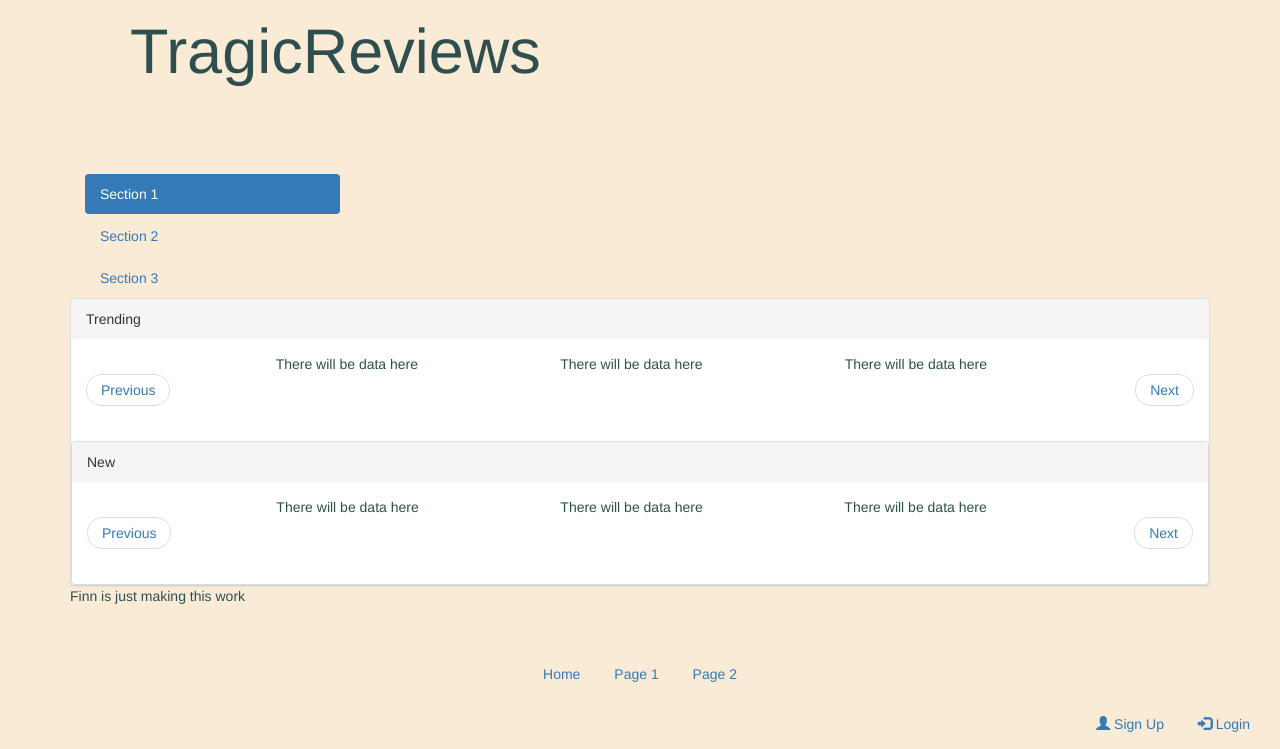
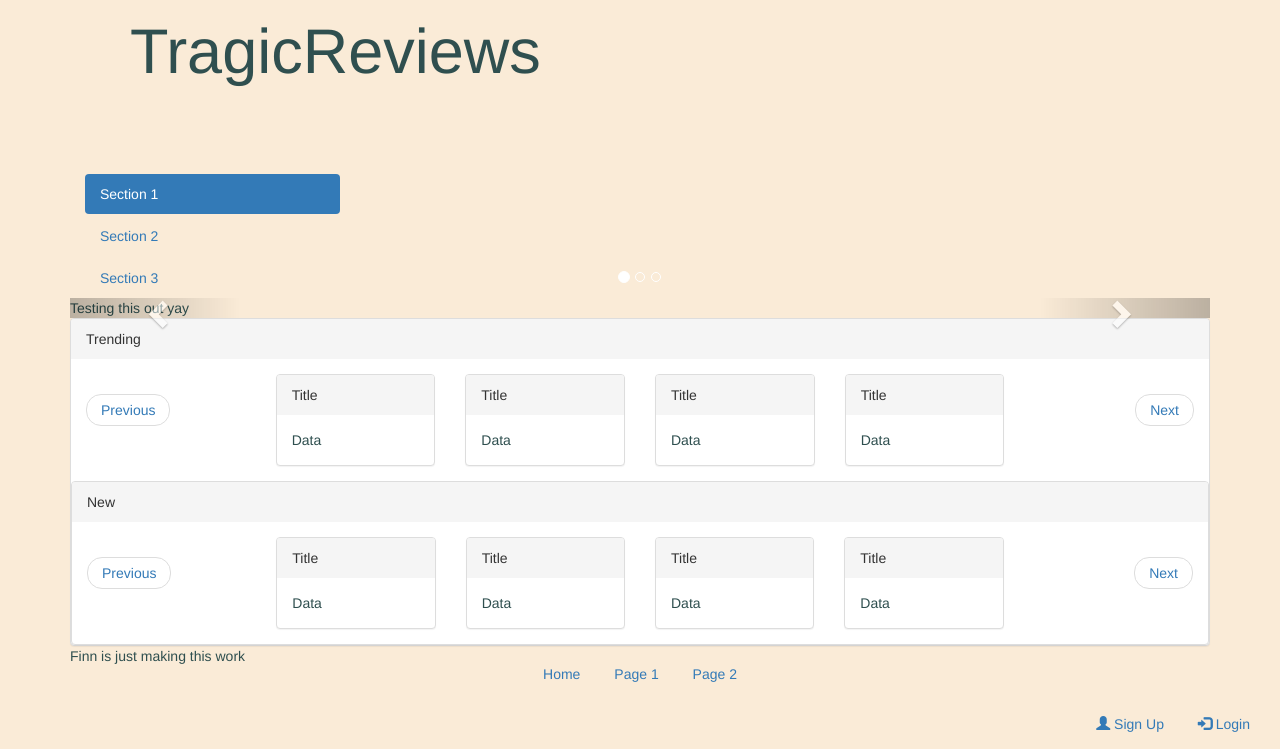
Before and after one commit to wad2-2018-lab10-teamB/tragicreviews, a Django app: template templates/tragicTest/index.html in a window 1280 px wide. Shown: the part 51-800 px from the top of the page. Run offline with Django 3.2, Linux system fonts and the light colour scheme; the template is opened without the code that fills it, so the values that code supplies are empty; some libraries are stand-ins or nearby versions.

Commit message:
index update

```diff
--- a/templates/tragicTest/index.html
+++ b/templates/tragicTest/index.html
@@ -6,6 +6,51 @@
 {% endblock %}
 
 {% block body_block %}
+
+    <div id="myCarousel" class="carousel slide" data-ride="carousel">
+      <!-- Indicators -->
+      <ol class="carousel-indicators">
+        <li data-target="#myCarousel" data-slide-to="0" class="active"></li>
+        <li data-target="#myCarousel" data-slide-to="1"></li>
+        <li data-target="#myCarousel" data-slide-to="2"></li>
+      </ol>
+
+      <!-- Wrapper for slides -->
+      <div class="carousel-inner">
+        <div class="item active">
+          Testing this out yay
+          <div class="carousel-caption">
+            <h3>Title</h3>
+          </div>
+        </div>
+
+        <div class="item">
+          Testing this out yay
+          <div class="carousel-caption">
+            <h3>Chicago</h3>
+            <p>Thank you, Chicago!</p>
+          </div>
+        </div>
+
+        <div class="item">
+          Testing this out yay
+          <div class="carousel-caption">
+            <h3>New York</h3>
+            <p>We love the Big Apple!</p>
+          </div>
+        </div>
+      </div>
+
+      <!-- Left and right controls -->
+      <a class="left carousel-control" href="#myCarousel" data-slide="prev">
+        <span class="glyphicon glyphicon-chevron-left"></span>
+        <span class="sr-only">Previous</span>
+      </a>
+      <a class="right carousel-control" href="#myCarousel" data-slide="next">
+        <span class="glyphicon glyphicon-chevron-right"></span>
+        <span class="sr-only">Next</span>
+      </a>
+    </div>
 
 
 
@@ -19,16 +64,34 @@
             <div class="row">
                 <div class="col-sm-2"><ul class="pager">
                       <li class="previous"><a href="#">Previous</a></li></ul></div>
-                <div class="col-sm-3">There will be data here</div>
-                <div class="col-sm-3">There will be data here</div>
-                <div class="col-sm-3">There will be data here</div>
-                <div class="col-sm-1"><ul class="pager"><li class="next"><a href="#">Next</a></li>
+                <div class="col-sm-2">
+                    <div class="panel panel-default">
+                      <div class="panel-heading">Title</div>
+                      <div class="panel-body">Data</div>
+                    </div>
+                </div>
+                <div class="col-sm-2">
+                    <div class="panel panel-default">
+                      <div class="panel-heading">Title</div>
+                      <div class="panel-body">Data</div>
+                    </div></div>
+                <div class="col-sm-2">
+                    <div class="panel panel-default">
+                      <div class="panel-heading">Title</div>
+                      <div class="panel-body">Data</div>
+                    </div></div>
+                <div class="col-sm-2">
+                    <div class="panel panel-default">
+                      <div class="panel-heading">Title</div>
+                      <div class="panel-body">Data</div>
+                    </div></div>
+                <div class="col-sm-2"><ul class="pager"><li class="next"><a href="#">Next</a></li>
                     </ul></div>
             </div>
 
         </div>
 
-        <div class="panel panel-default" id="trending">
+        <div class="panel panel-default" id="new">
 
           <div class="panel-heading">New</div>
 
@@ -37,10 +100,28 @@
             <div class="row">
                 <div class="col-sm-2"><ul class="pager">
                       <li class="previous"><a href="#">Previous</a></li></ul></div>
-                <div class="col-sm-3">There will be data here</div>
-                <div class="col-sm-3">There will be data here</div>
-                <div class="col-sm-3">There will be data here</div>
-                <div class="col-sm-1"><ul class="pager"><li class="next"><a href="#">Next</a></li>
+                <div class="col-sm-2">
+                    <div class="panel panel-default">
+                      <div class="panel-heading">Title</div>
+                      <div class="panel-body">Data</div>
+                    </div>
+                </div>
+                <div class="col-sm-2">
+                    <div class="panel panel-default">
+                      <div class="panel-heading">Title</div>
+                      <div class="panel-body">Data</div>
+                    </div></div>
+                <div class="col-sm-2">
+                    <div class="panel panel-default">
+                      <div class="panel-heading">Title</div>
+                      <div class="panel-body">Data</div>
+                    </div></div>
+                <div class="col-sm-2">
+                    <div class="panel panel-default">
+                      <div class="panel-heading">Title</div>
+                      <div class="panel-body">Data</div>
+                    </div></div>
+                <div class="col-sm-2"><ul class="pager"><li class="next"><a href="#">Next</a></li>
                     </ul></div>
             </div>
          </div>
```
